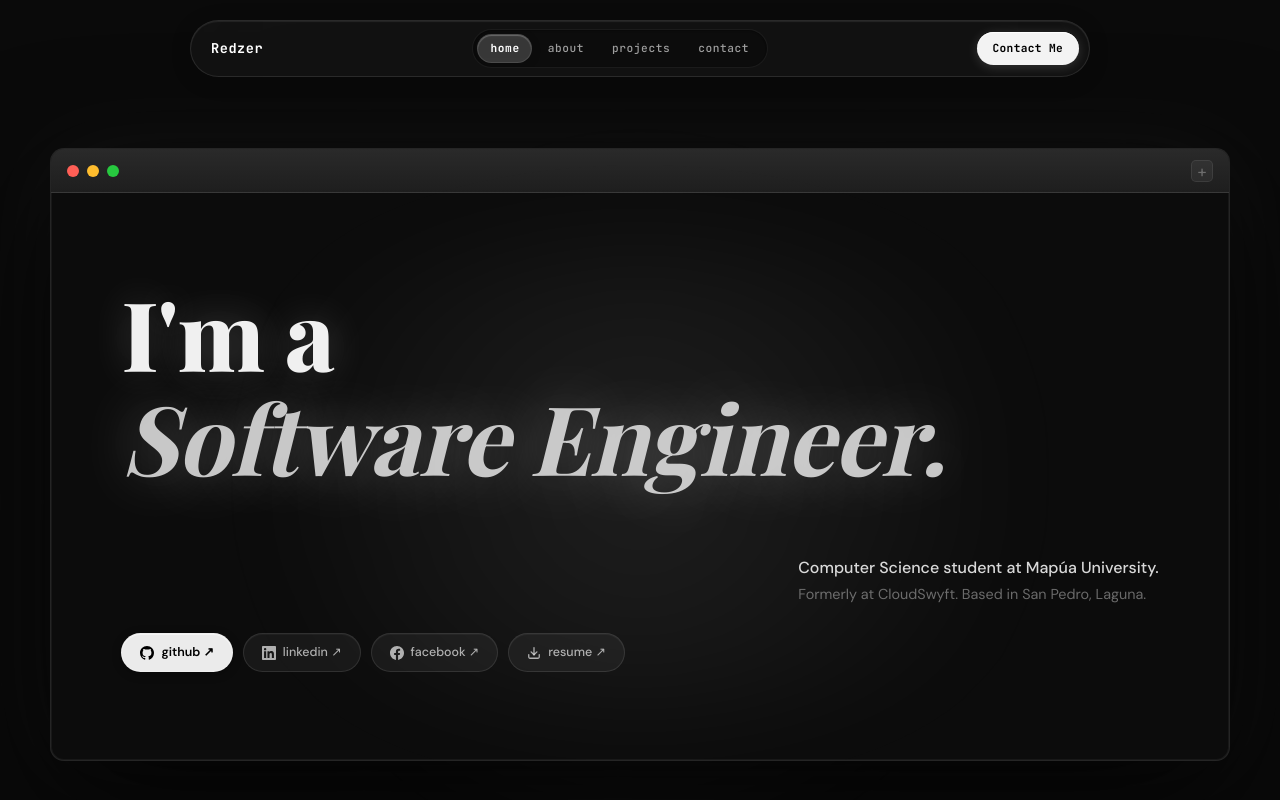
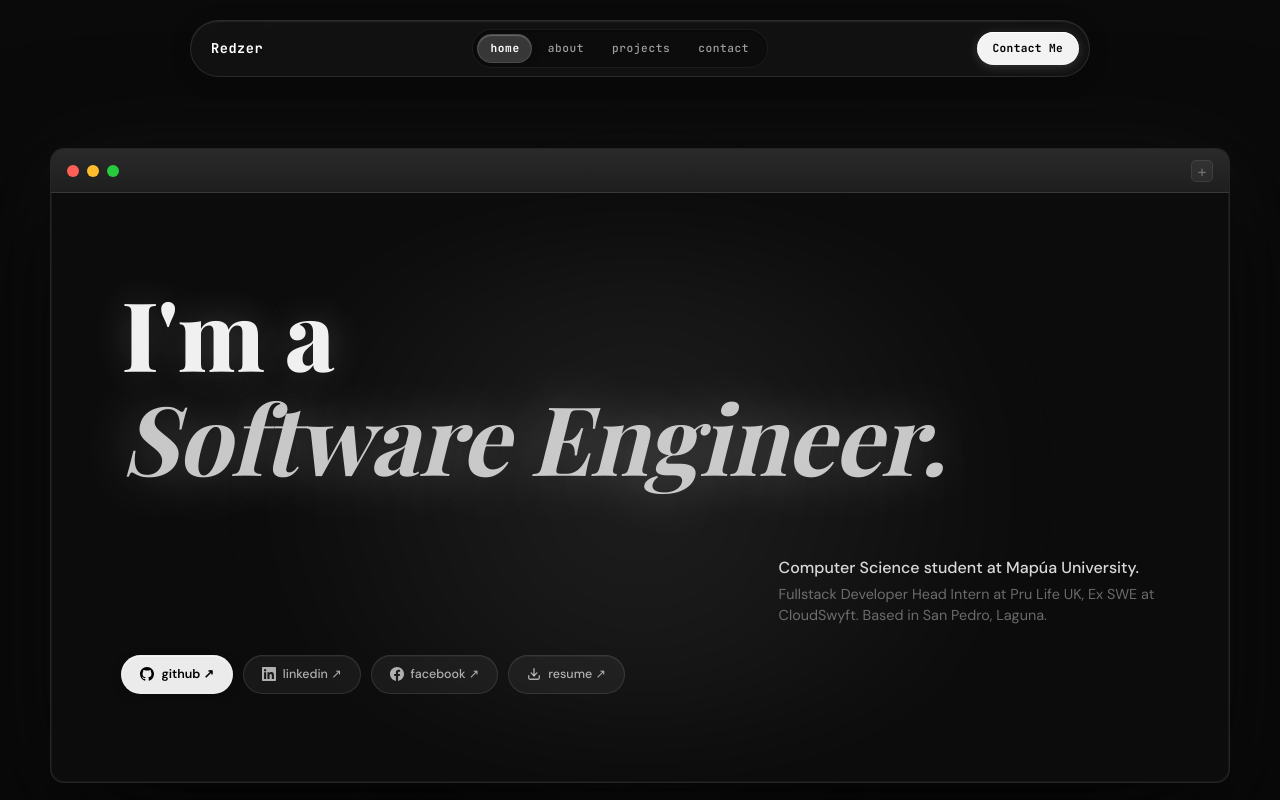
Before and after one commit to RedzerRiley/RedzerMonsod-Portfolio-Website, a React (Vite) app: page /#/ in a window 1280 px wide. Shown: the top 800 px of the page. Built offline with nearby package versions, Linux system fonts and the light colour scheme; a web font is replaced by a local one.

Commit message:
Made some changes.

```diff
--- a/src/pages/HomePage.jsx
+++ b/src/pages/HomePage.jsx
@@ -689,7 +689,7 @@ export default function HomePage() {
                     Computer Science student at <span style={{ color: "rgba(240,240,240,0.9)" }}>Mapúa University.</span>
                   </p>
                   <p style={{ fontFamily: "'DM Sans', system-ui, sans-serif", fontSize: "clamp(0.78rem, 1.4vw, 0.9rem)", fontWeight: 400, color: "rgba(200,200,200,0.5)", margin: 0, lineHeight: 1.5 }}>
-                    Formerly at CloudSwyft. Based in San Pedro, Laguna.
+                    Fullstack Developer Head Intern at Pru Life UK, Ex SWE at CloudSwyft. Based in San Pedro, Laguna.
                   </p>
                 </div>
               </div>
```
